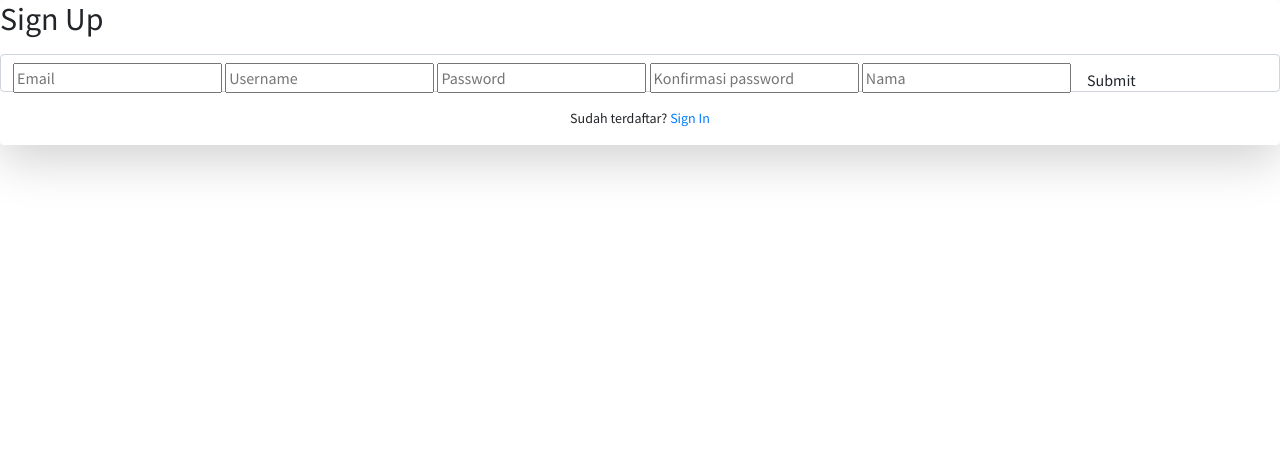
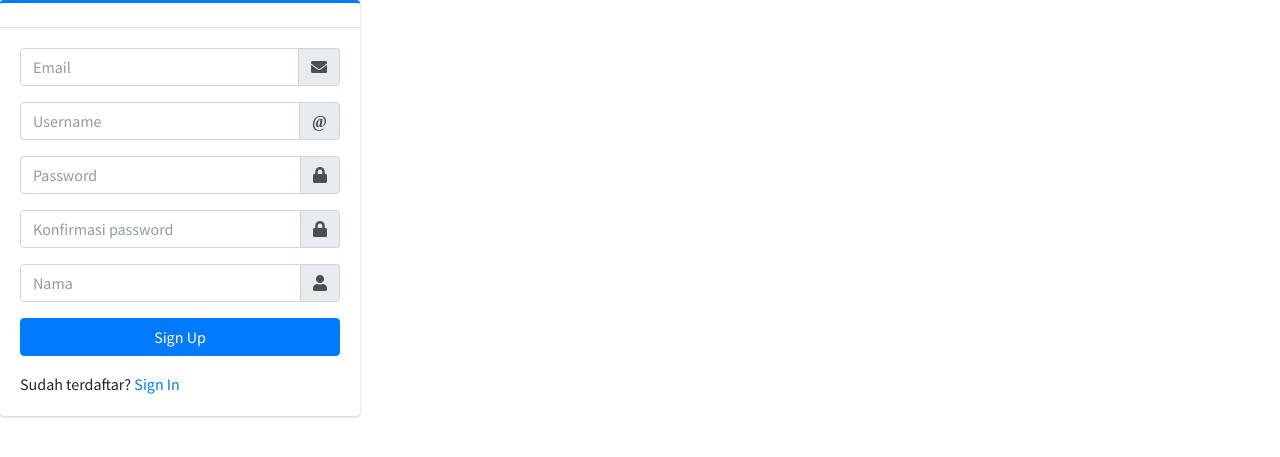
Before and after one commit to promecarus/pos-apotek, a CodeIgniter 4 app: template app/Views/auth/signup.php in a window 1280 px wide. Shown: the top 457 px of the page. Run offline with PHP 8.4 and a stand-in for CodeIgniter, Linux system fonts and the light colour scheme; the template is opened without the code that fills it, so the values that code supplies are empty; some libraries are stand-ins or nearby versions.

Commit message:
rework sign up

```diff
--- a/app/Views/auth/signup.php
+++ b/app/Views/auth/signup.php
@@ -1,31 +1,69 @@
-<?= $this->extend('app') ?>
+<?= $this->extend("app") ?>
 
-<?= $this->section('content') ?>
-<div class="flex justify-center items-center h-screen">
-    <div class="card shadow-lg p-6 w-96">
-        <h2 class="text-xl font-semibold mb-3">Sign Up</h2>
-        <form method="post" action="/auth/register" class="form-control w-full mb-3">
-            <input class="input input-bordered" name="email" placeholder="Email" type="text" value="<?= old('email') ?>">
-            <span class="label label-text-alt text-error"><?= session()->getFlashdata('errors')['email'] ?? '' ?></span>
+<?= $this->section("link") ?>
+<link rel="stylesheet" href="/plugins/icheck-bootstrap/icheck-bootstrap.min.css">
+<?= $this->endSection() ?>
 
-            <input class="input input-bordered" name="username" placeholder="Username" type="text" value="<?= old('username') ?>">
-            <span class="label label-text-alt text-error"><?= session()->getFlashdata('errors')['username'] ?? '' ?></span>
-
-            <input class="input input-bordered" name="password" placeholder="Password" type="password" value="<?= old('password') ?>">
-            <span class="label label-text-alt text-error"><?= session()->getFlashdata('errors')['password'] ?? '' ?></span>
-
-            <input class="input input-bordered" name="confirm_password" placeholder="Konfirmasi password" type="password" value="<?= old('confirm_password') ?>">
-            <span class="label label-text-alt text-error"><?= session()->getFlashdata('errors')['confirm_password'] ?? '' ?></span>
-
-            <input class="input input-bordered" name="nama" placeholder="Nama" type="text" value="<?= old('nama') ?>">
-            <span class="label label-text-alt text-error"><?= session()->getFlashdata('errors')['nama'] ?? '' ?></span>
-
-            <button class="btn w-full" type="submit">Submit</button>
-        </form>
-        <p class="text-center text-sm text-gray-500">
-            Sudah terdaftar?
-            <a href="/auth/signin" class="link link-info link-hover">Sign In</a>
-        </p>
+<?= $this->section("content") ?>
+<div class="register-box">
+    <div class="card card-outline card-primary">
+        <div class="card-header text-center">
+            <a class="h1"><b><?= $_ENV["app.concept"] ?></b><?= $_ENV["app.theme"] ?></a>
+        </div>
+        <div class="card-body">
+            <form id="form" action="/auth/register" method="post">
+                <div class="input-group mb-3">
+                    <input id="email" type="email" name="email" class="form-control" placeholder="Email" value="<?= old('email') ?>">
+                    <div class="input-group-append">
+                        <div class="input-group-text">
+                            <span class="fas fa-envelope"></span>
+                        </div>
+                    </div>
+                </div>
+                <div class="input-group mb-3">
+                    <input id="username" type="text" name="username" class="form-control" placeholder="Username" value="<?= old('username') ?>">
+                    <div class="input-group-append">
+                        <div class="input-group-text">
+                            <span class="fas fa-at"></span>
+                        </div>
+                    </div>
+                </div>
+                <div class="input-group mb-3">
+                    <input id="password" type="password" name="password" class="form-control" placeholder="Password" value="<?= old('password') ?>">
+                    <div class="input-group-append">
+                        <div class="input-group-text">
+                            <span class="fas fa-lock"></span>
+                        </div>
+                    </div>
+                </div>
+                <div class="input-group mb-3">
+                    <input type="password" name="confirm_password" class="form-control" placeholder="Konfirmasi password" value="<?= old('confirm_password') ?>">
+                    <div class="input-group-append">
+                        <div class="input-group-text">
+                            <span class="fas fa-lock"></span>
+                        </div>
+                    </div>
+                </div>
+                <div class="input-group mb-3">
+                    <input type="text" name="nama" class="form-control" placeholder="Nama" value="<?= old('nama') ?>">
+                    <div class="input-group-append">
+                        <div class="input-group-text">
+                            <span class="fas fa-user"></span>
+                        </div>
+                    </div>
+                </div>
+                <div class="row mb-3">
+                    <div class="col">
+                        <button type="submit" class="btn btn-primary btn-block">Sign Up</button>
+                    </div>
+                </div>
+            </form>
+            <p class="mb-0">
+                Sudah terdaftar?
+                <a href="/auth/signin" class="text-center">Sign In</a>
+            </p>
+        </div>
     </div>
 </div>
+<?= $this->include("component/formValidation") ?>
 <?= $this->endSection() ?>
```
Also changed, not shown: app/Controllers/Auth.php (+104 -26 lines).
